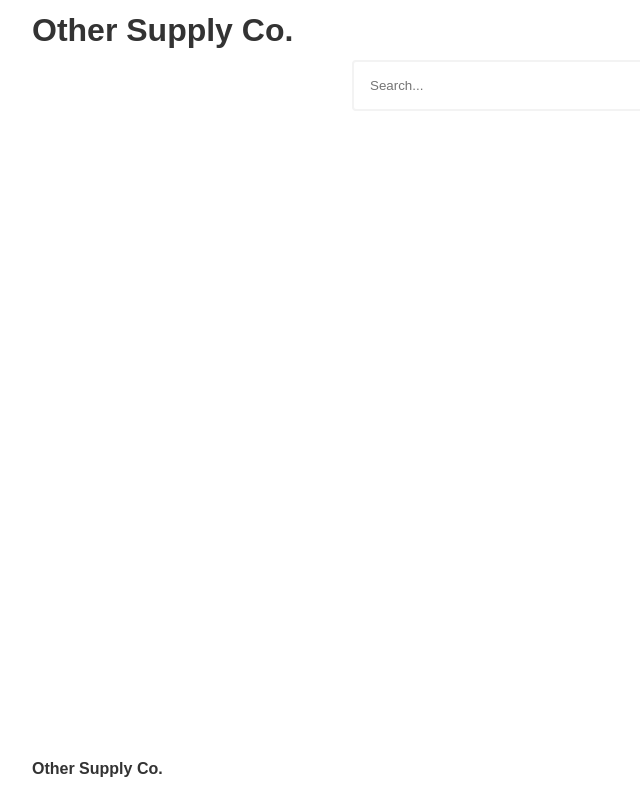
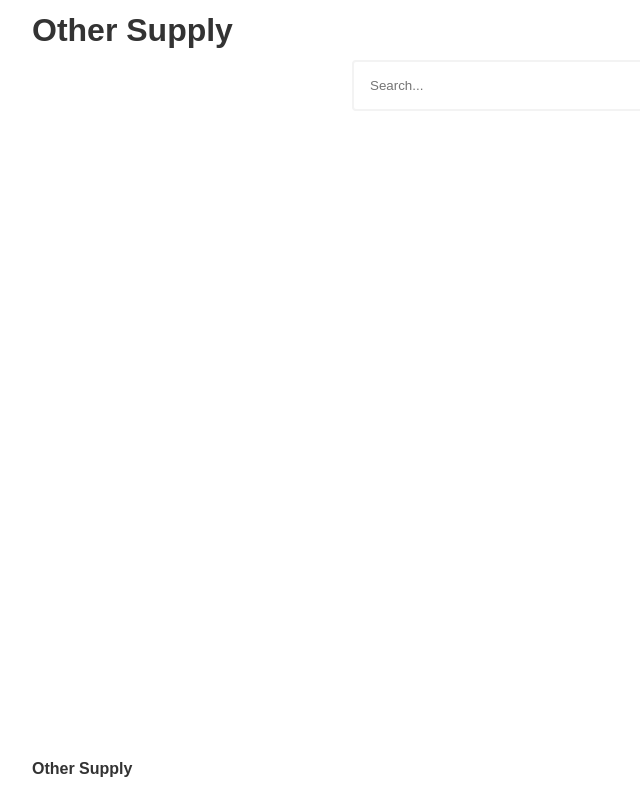
Before and after one commit to kyleconkright/other.next, a Next.js app in the folder client/: page / in a window 1280 px wide. Shown: the whole page, without its empty margins (0-640 px from the left). Built offline with nearby package versions, Linux system fonts and the light colour scheme.

Commit message:
remove co

```diff
--- a/client/src/components/footer/footer.tsx
+++ b/client/src/components/footer/footer.tsx
@@ -1,7 +1,7 @@
 export default function Footer() {
   return (
     <footer>
-      <h4>Other Supply Co.</h4>
+      <h4>Other Supply</h4>
     </footer>
   );
 }
--- a/client/src/components/header/header.tsx
+++ b/client/src/components/header/header.tsx
@@ -22,7 +22,7 @@ export default function Header() {
 
   return (
     <header className={styles.header}>
-      <h1><a onClick={() => router.push('/')}>Other Supply Co.</a></h1>
+      <h1><a onClick={() => router.push('/')}>Other Supply</a></h1>
       <div>
         { user.username && !user.loading ? (
           <a onClick={() => router.push('/account')}><Button text="Account"></Button></a>
```
